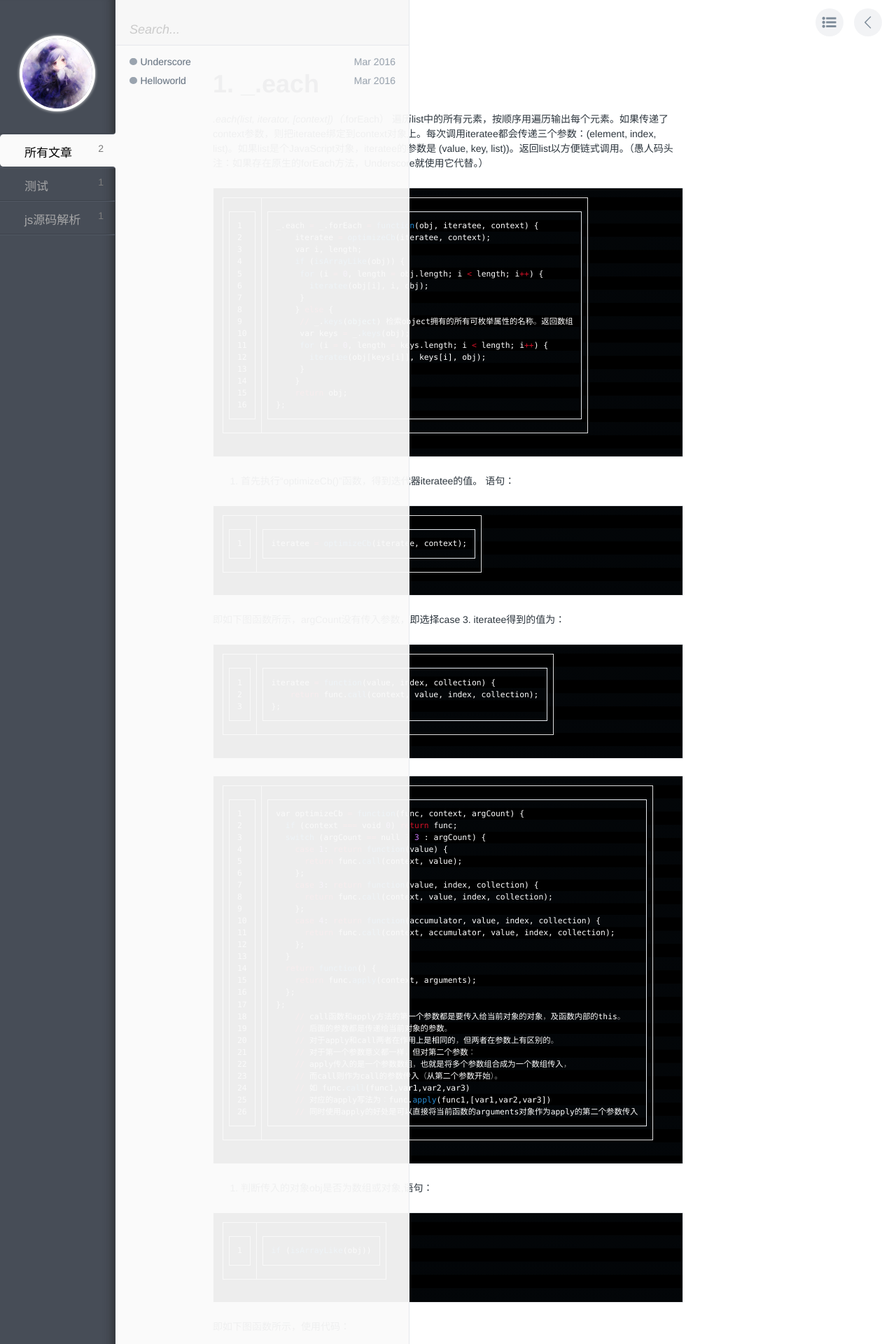
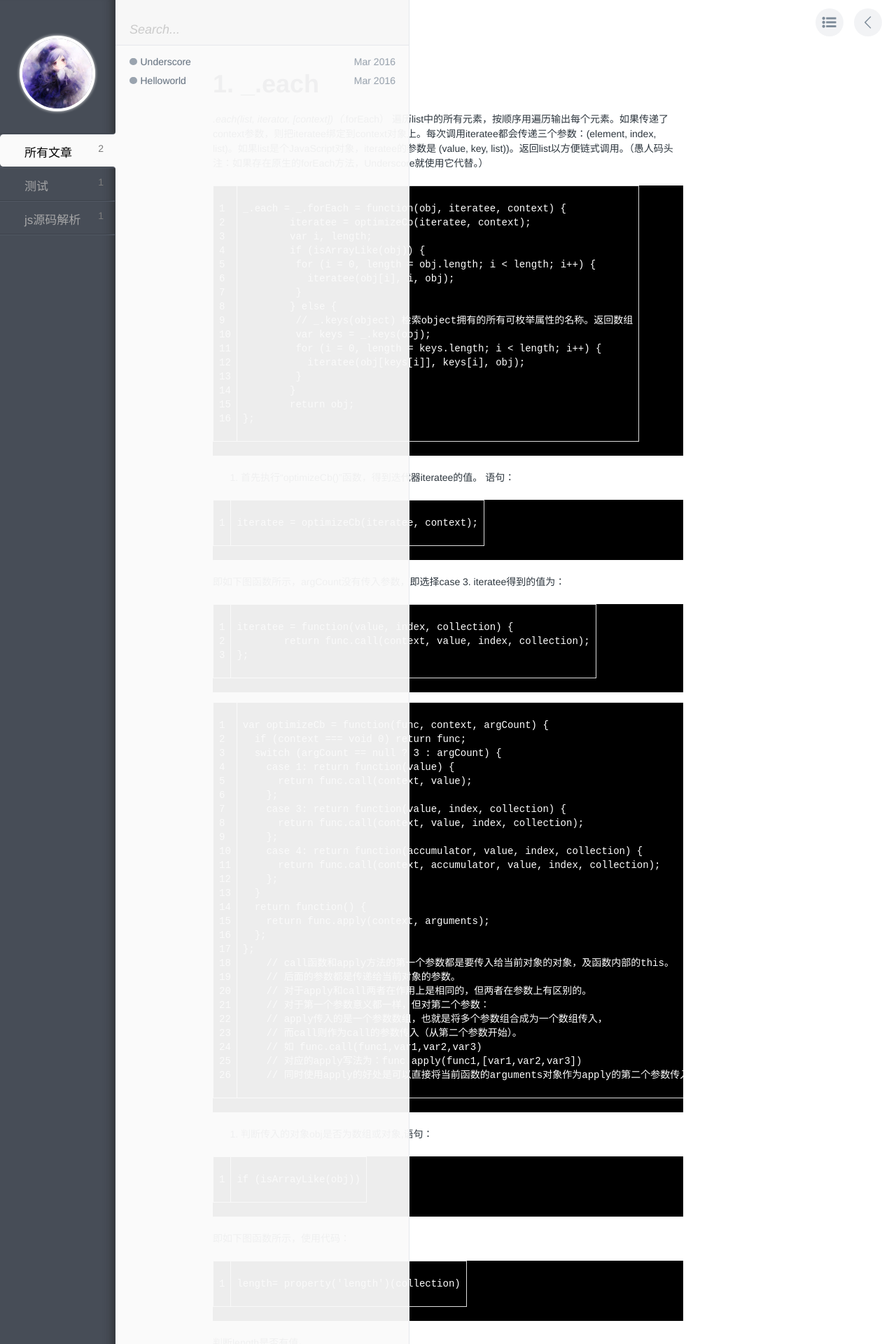
Before and after one commit to Winmay/Winmay.github.io, a Jekyll site: the page built from _posts/2016-03-17-underscore.markdown, in a window 1280 px wide. Shown: the top 1920 px of the page at 70% size. Built offline with Jekyll 4.4.1, drawn with Linux system fonts in a browser that asks for light colours; comment, search, counter and statistics services are not loaded; some of the changed text lies outside the part shown.

Commit message:
修改代码颜色

```diff
--- a/assets/css/style.css
+++ b/assets/css/style.css
@@ -965,337 +965,3 @@ pre {
   -ms-animation: spin 400ms linear infinite;
   -o-animation: spin 400ms linear infinite;
   animation: spin 400ms linear infinite; }
-
-/*!-------------------------------------
- * Syntax Colours
- * https://gist.github.com/edwardhotchkiss/2005058
- *
- * Theme based on prism.js Coy theme for JavaScript, CoffeeScript, CSS and HTML
- * @author Tim  Shedor
- * ------------------------------------- */
-/*! Modified by Peiwen Lu @ 30 Nov 2013 */
-/* Code blocks */
-.highlight {
-  margin: 1.715em 0; }
-
-pre {
-  padding: 1em;
-  font: .9em/1.5 Consolas, Monaco, 'Andale Mono', monospace;
-  border: 1px solid #e5e8ec;
-  border-radius: 3px;
-  background-color: #fdfdfd;
-  background-image: -webkit-linear-gradient(transparent 50%, rgba(69, 142, 209, 0.04) 50%);
-  background-image: -moz-linear-gradient(transparent 50%, rgba(69, 142, 209, 0.04) 50%);
-  background-image: -ms-linear-gradient(transparent 50%, rgba(69, 142, 209, 0.04) 50%);
-  background-image: -o-linear-gradient(transparent 50%, rgba(69, 142, 209, 0.04) 50%);
-  background-image: linear-gradient(transparent 50%, rgba(69, 142, 209, 0.04) 50%);
-  background-size: 3em 3em;
-  background-origin: content-box;
-  overflow: auto;
-  -webkit-overflow-scrolling: touch; }
-  pre::-webkit-scrollbar {
-    height: 7px; }
-  pre::-webkit-scrollbar-thumb {
-    background: #e5e8ec; }
-    pre::-webkit-scrollbar-thumb:hover {
-      background: #d6dbe1; }
-
-pre > code {
-  font-family: inherit;
-  direction: ltr;
-  text-align: left;
-  white-space: pre;
-  word-spacing: normal;
-  -moz-tab-size: 4;
-  -o-tab-size: 4;
-  tab-size: 4;
-  -webkit-hyphens: none;
-  -moz-hyphens: none;
-  -ms-hyphens: none;
-  hyphens: none; }
-
-/* Inline code */
-:not(pre) > code {
-  padding: 0 4px;
-  margin: 0 4px;
-  font-size: 90%;
-  color: #c7254e;
-  white-space: nowrap;
-  font-family: Monaco, Consolas, 'Andale Mono', monospace;
-  background: #f9f2f4;
-  border-radius: 8px; }
-
-.highlight .c {
-  color: #586e75; }
-
-/* Comment */
-.highlight .err {
-  color: #969696; }
-
-/* Error */
-.highlight .g {
-  color: #93a1a1; }
-
-/* Generic */
-.highlight .k {
-  color: #D21026; }
-
-/* Keyword */
-.highlight .l {
-  color: #93a1a1; }
-
-/* Literal */
-.highlight .n {
-  color: #fff; }
-
-/* Name */
-.highlight .o {
-  color: #D21026; }
-
-/* Operator */
-.highlight .x {
-  color: #cb4b16; }
-
-/* Other */
-.highlight .p {
-  color: #fff; }
-
-/* Punctuation */
-.highlight .cm {
-  color: #586e75; }
-
-/* Comment.Multiline */
-.highlight .cp {
-  color: #859900; }
-
-/* Comment.Preproc */
-.highlight .c1 {
-  color: #586e75; }
-
-/* Comment.Single */
-.highlight .cs {
-  color: #859900; }
-
-/* Comment.Special */
-.highlight .gd {
-  color: #2aa198; }
-
-/* Generic.Deleted */
-.highlight .ge {
-  color: #93A1A1;
-  font-style: italic; }
-
-/* Generic.Emph */
-.highlight .gr {
-  color: #dc322f; }
-
-/* Generic.Error */
-.highlight .gh {
-  color: #cb4b16; }
-
-/* Generic.Heading */
-.highlight .gi {
-  color: #859900; }
-
-/* Generic.Inserted */
-.highlight .go {
-  color: #93a1a1; }
-
-/* Generic.Output */
-.highlight .gp {
-  color: #93a1a1; }
-
-/* Generic.Prompt */
-.highlight .gs {
-  color: #93A1A1;
-  font-weight: bold; }
-
-/* Generic.Strong */
-.highlight .gu {
-  color: #cb4b16; }
-
-/* Generic.Subheading */
-.highlight .gt {
-  color: #93a1a1; }
-
-/* Generic.Traceback */
-.highlight .kc {
-  color: #cb4b16; }
-
-/* Keyword.Constant */
-.highlight .kd {
-  color: #268bd2; }
-
-/* Keyword.Declaration */
-.highlight .kn {
-  color: #859900; }
-
-/* Keyword.Namespace */
-.highlight .kp {
-  color: #859900; }
-
-/* Keyword.Pseudo */
-.highlight .kr {
-  color: #268bd2; }
-
-/* Keyword.Reserved */
-.highlight .kt {
-  color: #dc322f; }
-
-/* Keyword.Type */
-.highlight .ld {
-  color: #93a1a1; }
-
-/* Literal.Date */
-.highlight .m {
-  color: #2aa198; }
-
-/* Literal.Number */
-.highlight .s {
-  color: #CED423; }
-
-/* Literal.String */
-.highlight .na {
-  color: #93a1a1; }
-
-/* Name.Attribute */
-.highlight .nb {
-  color: #79E1FB; }
-
-/* Name.Builtin */
-.highlight .nc {
-  color: #268bd2; }
-
-/* Name.Class */
-.highlight .no {
-  color: #cb4b16; }
-
-/* Name.Constant */
-.highlight .nd {
-  color: #268bd2; }
-
-/* Name.Decorator */
-.highlight .ni {
-  color: #cb4b16; }
-
-/* Name.Entity */
-.highlight .ne {
-  color: #cb4b16; }
-
-/* Name.Exception */
-.highlight .nf {
-  color: #268bd2; }
-
-/* Name.Function */
-.highlight .nl {
-  color: #93a1a1; }
-
-/* Name.Label */
-.highlight .nn {
-  color: #93a1a1; }
-
-/* Name.Namespace */
-.highlight .nx {
-  color: #555555; }
-
-/* Name.Other */
-.highlight .py {
-  color: #93a1a1; }
-
-/* Name.Property */
-.highlight .nt {
-  color: #268bd2; }
-
-/* Name.Tag */
-.highlight .nv {
-  color: #268bd2; }
-
-/* Name.Variable */
-.highlight .ow {
-  color: #859900; }
-
-/* Operator.Word */
-.highlight .w {
-  color: #93a1a1; }
-
-/* Text.Whitespace */
-.highlight .mf {
-  color: #2aa198; }
-
-/* Literal.Number.Float */
-.highlight .mh {
-  color: #2aa198; }
-
-/* Literal.Number.Hex */
-.highlight .mi {
-  color: #C376F3; }
-
-/* Literal.Number.Integer */
-.highlight .mo {
-  color: #2aa198; }
-
-/* Literal.Number.Oct */
-.highlight .sb {
-  color: #586e75; }
-
-/* Literal.String.Backtick */
-.highlight .sc {
-  color: #2aa198; }
-
-/* Literal.String.Char */
-.highlight .sd {
-  color: #93a1a1; }
-
-/* Literal.String.Doc */
-.highlight .s2 {
-  color: #2aa198; }
-
-/* Literal.String.Double */
-.highlight .se {
-  color: #cb4b16; }
-
-/* Literal.String.Escape */
-.highlight .sh {
-  color: #93a1a1; }
-
-/* Literal.String.Heredoc */
-.highlight .si {
-  color: #2aa198; }
-
-/* Literal.String.Interpol */
-.highlight .sx {
-  color: #2aa198; }
-
-/* Literal.String.Other */
-.highlight .sr {
-  color: #dc322f; }
-
-/* Literal.String.Regex */
-.highlight .s1 {
-  color: #2aa198; }
-
-/* Literal.String.Single */
-.highlight .ss {
-  color: #2aa198; }
-
-/* Literal.String.Symbol */
-.highlight .bp {
-  color: #268bd2; }
-
-/* Name.Builtin.Pseudo */
-.highlight .vc {
-  color: #268bd2; }
-
-/* Name.Variable.Class */
-.highlight .vg {
-  color: #268bd2; }
-
-/* Name.Variable.Global */
-.highlight .vi {
-  color: #268bd2; }
-
-/* Name.Variable.Instance */
-.highlight .il {
-  color: #2aa198; }
-
-/* Literal.Number.Integer.Long */
```
